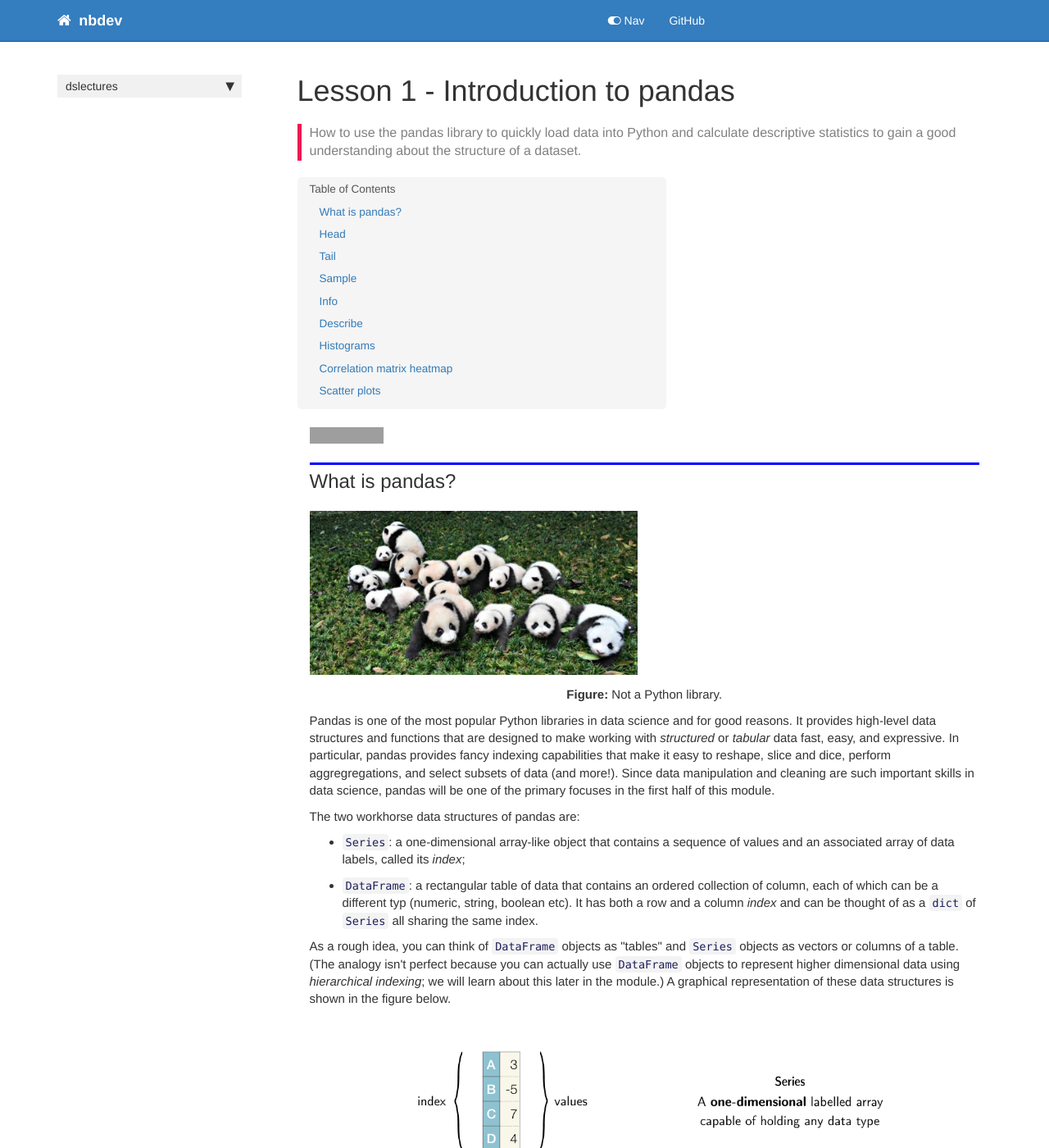
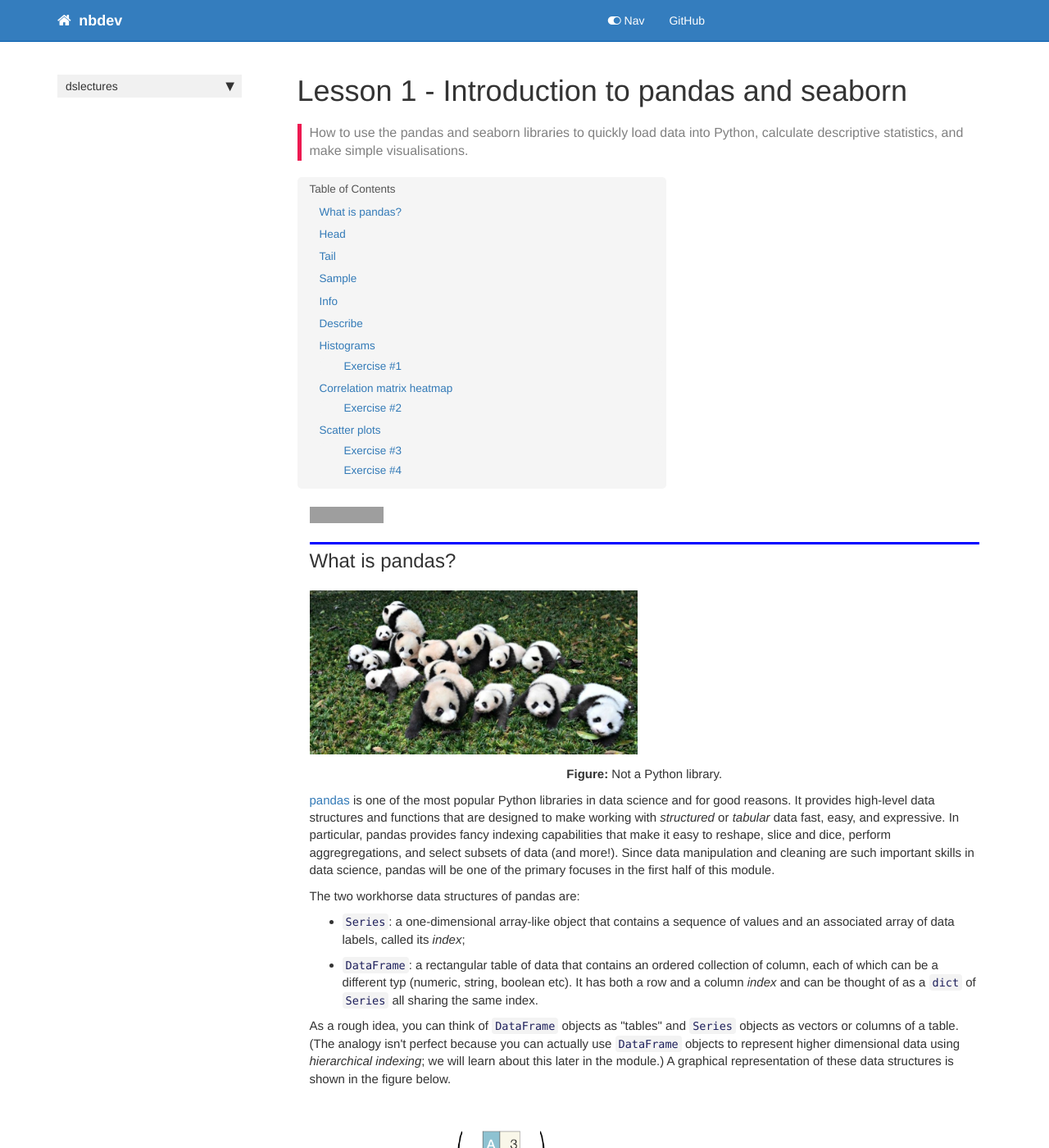
Before and after one commit to lewtun/dslectures, a Jekyll site: the page built from docs/lesson01_intro-to-pandas.html, in a window 1280 px wide and 1400 px high. Shown: the whole window at 82% size. Built offline with Jekyll 4.4.1, drawn with Linux system fonts in a browser that asks for light colours; nearby versions of some CDN libraries; comment, search, counter and statistics services are not loaded; some of the changed text lies outside the part shown; grey boxes are pictures that could not be loaded.

Commit message:
Add docs files from build

```diff
--- a/docs/_data/sidebars/home_sidebar.yml
+++ b/docs/_data/sidebars/home_sidebar.yml
@@ -13,7 +13,7 @@
       title: Core library
       url: /core
     - output: web,pdf
-      title: Lesson 1 - Introduction to pandas
+      title: Lesson 1 - Introduction to pandas and seaborn
       url: /lesson01_intro-to-pandas
     - output: web,pdf
       title: Lesson 09 - Overfitting
--- a/docs/lesson01_intro-to-pandas.html
+++ b/docs/lesson01_intro-to-pandas.html
@@ -1,11 +1,11 @@
 ---
 
-title: Lesson 1 - Introduction to pandas
+title: Lesson 1 - Introduction to pandas and seaborn
 
 keywords: fastai
 sidebar: home_sidebar
 
-summary: "How to use the pandas library to quickly load data into Python and calculate descriptive statistics to gain a good understanding about the structure of a dataset."
+summary: "How to use the pandas and seaborn libraries to quickly load data into Python, calculate descriptive statistics, and make simple visualisations."
 ---
 <!--
 
@@ -32,7 +32,7 @@
 <div class="cell border-box-sizing text_cell rendered"><div class="inner_cell">
 <div class="text_cell_render border-box-sizing rendered_html">
 <h2 id="What-is-pandas?">What is pandas?<a class="anchor-link" href="#What-is-pandas?">&#182;</a></h2><p>{% include image.html max-width="400" file="/dslectures/images/pandas.jpeg" %}</p>
-<p style="text-align: center;"> <b>Figure:</b> Not a Python library. </p><p>Pandas is one of the most popular Python libraries in data science and for good reasons. It provides high-level data structures and functions that are designed to make working with <em>structured</em> or <em>tabular</em> data fast, easy, and expressive. In particular, pandas provides fancy indexing capabilities that make it easy to reshape, slice and dice, perform aggregregations, and select subsets of data (and more!). Since data manipulation and cleaning are such important skills in data science, pandas will be one of the primary focuses in the first half of this module.</p>
+<p style="text-align: center;"> <b>Figure:</b> Not a Python library. </p><p><a href="https://pandas.pydata.org/">pandas</a> is one of the most popular Python libraries in data science and for good reasons. It provides high-level data structures and functions that are designed to make working with <em>structured</em> or <em>tabular</em> data fast, easy, and expressive. In particular, pandas provides fancy indexing capabilities that make it easy to reshape, slice and dice, perform aggregregations, and select subsets of data (and more!). Since data manipulation and cleaning are such important skills in data science, pandas will be one of the primary focuses in the first half of this module.</p>
 <p>The two workhorse data structures of pandas are:</p>
 <ul>
 <li><code>Series</code>: a one-dimensional array-like object that contains a sequence of values and an associated array of data labels, called its <em>index</em>;</li>
@@ -45,8 +45,18 @@
 <div class="highlight"><pre><span></span><span class="kn">import</span> <span class="nn">pandas</span> <span class="k">as</span> <span class="nn">pd</span>
 </pre></div>
 <p>which is the accepted convention in the community. Thus whenever you see <code>pd</code> in code, you know it's referring to pandas.</p>
-<hr>
-<p><strong>You should know</strong></p>
+
+</div>
+</div>
+</div>
+<div class="cell border-box-sizing text_cell rendered"><div class="inner_cell">
+<div class="text_cell_render border-box-sizing rendered_html">
+<h1 id="Import-libraries">Import libraries<a class="anchor-link" href="#Import-libraries">&#182;</a></h1>
+</div>
+</div>
+</div>
+<div class="cell border-box-sizing text_cell rendered"><div class="inner_cell">
+<div class="text_cell_render border-box-sizing rendered_html">
 <p>To use any Python library in your code you first have to make it accessible, i.e. you have to <em>import</em> it. For example, executing</p>
 <div class="highlight"><pre><span></span><span class="n">current_time</span> <span class="o">=</span> <span class="n">datetime</span><span class="o">.</span><span class="n">datetime</span><span class="o">.</span><span class="n">now</span><span class="p">()</span>
 </pre></div>
@@ -62,14 +72,7 @@
 <span class="n">current_time</span><span class="o">.</span><span class="n">isoformat</span><span class="p">()</span>
 </pre></div>
 <p>which should return a datetime string in <a href="https://en.wikipedia.org/wiki/ISO_8601">ISO format</a> like <code>'2019-02-24T13:15:33.512181'</code>. See <a href="https://www.codementor.io/sheena/python-path-virtualenv-import-for-beginners-du107r3o1">this article</a> for a nice summary about imports and what scope means in the context of Python.</p>
-<hr>
 
-</div>
-</div>
-</div>
-<div class="cell border-box-sizing text_cell rendered"><div class="inner_cell">
-<div class="text_cell_render border-box-sizing rendered_html">
-<h1 id="Import-libraries">Import libraries<a class="anchor-link" href="#Import-libraries">&#182;</a></h1>
 </div>
 </div>
 </div>
@@ -923,10 +926,44 @@
 </div>
 <div class="cell border-box-sizing text_cell rendered"><div class="inner_cell">
 <div class="text_cell_render border-box-sizing rendered_html">
-<p>We see there are 20,640 rows in the dataset and that the <code>total_bedrooms</code> column is missing values because it has less than 20,640 non-null values.</p>
+<p>We see there are 20,640 rows in the dataset and that the <code>total_bedrooms</code> column is missing values because it has less than 20,640 non-null values. We also see that <code>ocean_proximity</code> is of <code>object</code> type, which suggests it is a <code>str</code> - to see how many districts belong to each category we can use the <code>DataFrame.value_counts</code> method:</p>
 
 </div>
 </div>
+</div>
+<div class="cell border-box-sizing code_cell rendered">
+<div class="input">
+
+<div class="inner_cell">
+    <div class="input_area">
+<div class=" highlight hl-ipython3"><pre><span></span><span class="n">housing_data</span><span class="p">[</span><span class="s1">&#39;ocean_proximity&#39;</span><span class="p">]</span><span class="o">.</span><span class="n">value_counts</span><span class="p">()</span>
+</pre></div>
+
+    </div>
+</div>
+</div>
+
+<div class="output_wrapper">
+<div class="output">
+
+<div class="output_area">
+
+
+
+<div class="output_text output_subarea output_execute_result">
+<pre>&lt;1H OCEAN     9136
+INLAND        6551
+NEAR OCEAN    2658
+NEAR BAY      2290
+ISLAND           5
+Name: ocean_proximity, dtype: int64</pre>
+</div>
+
+</div>
+
+</div>
+</div>
+
 </div>
 <div class="cell border-box-sizing text_cell rendered"><div class="inner_cell">
 <div class="text_cell_render border-box-sizing rendered_html">
@@ -1194,6 +1231,15 @@
 </div>
 <div class="cell border-box-sizing text_cell rendered"><div class="inner_cell">
 <div class="text_cell_render border-box-sizing rendered_html">
+<hr>
+<h3 id="Exercise-#1">Exercise #1<a class="anchor-link" href="#Exercise-#1">&#182;</a></h3><p>Create a histogram of the <code>median_income</code> attribute. Does it look like it was expressed in US dollars? What do you think might explain the possible range of values in the data?</p>
+<hr>
+
+</div>
+</div>
+</div>
+<div class="cell border-box-sizing text_cell rendered"><div class="inner_cell">
+<div class="text_cell_render border-box-sizing rendered_html">
 <h2 id="Correlation-matrix-heatmap">Correlation matrix heatmap<a class="anchor-link" href="#Correlation-matrix-heatmap">&#182;</a></h2>
 </div>
 </div>
@@ -1265,7 +1311,19 @@
 </div>
 <div class="cell border-box-sizing text_cell rendered"><div class="inner_cell">
 <div class="text_cell_render border-box-sizing rendered_html">
-<p>As expected, <code>median_house_value</code> correlates perfectly with itself. We also see a few other variables have mild to weak positive correlations with the target - let's use them to build our heatmap! By default, seaborn uses strong positive correlations are shown in lighter shades:</p>
+<hr>
+<h3 id="Exercise-#2">Exercise #2<a class="anchor-link" href="#Exercise-#2">&#182;</a></h3><ul>
+<li>Which attribute is the most promising to predict the median house value?</li>
+<li>How can you interpret the small negative correlation between the latitude and the median house value?</li>
+</ul>
+<hr>
+
+</div>
+</div>
+</div>
+<div class="cell border-box-sizing text_cell rendered"><div class="inner_cell">
+<div class="text_cell_render border-box-sizing rendered_html">
+<p>Let's now build our heatmap! By default, seaborn uses strong positive correlations are shown in lighter shades:</p>
 
 </div>
 </div>
@@ -1399,13 +1457,10 @@
 </div>
 <div class="cell border-box-sizing text_cell rendered"><div class="inner_cell">
 <div class="text_cell_render border-box-sizing rendered_html">
-<h1 id="Exercise">Exercise<a class="anchor-link" href="#Exercise">&#182;</a></h1>
-</div>
-</div>
-</div>
-<div class="cell border-box-sizing text_cell rendered"><div class="inner_cell">
-<div class="text_cell_render border-box-sizing rendered_html">
-<p>Visit the seaborn <a href="https://seaborn.pydata.org/">website</a> and explore the available plotting functions and apply them to attributes in the housing dataset.</p>
+<hr>
+<h3 id="Exercise-#3">Exercise #3<a class="anchor-link" href="#Exercise-#3">&#182;</a></h3><p>Why do you think we see a horizontal line at around $500,000?</p>
+<h3 id="Exercise-#4">Exercise #4<a class="anchor-link" href="#Exercise-#4">&#182;</a></h3><p>Visit the seaborn <a href="https://seaborn.pydata.org/">website</a> and explore the available plotting functions and apply them to attributes in the housing dataset.</p>
+<hr>
 
 </div>
 </div>
--- a/docs/sidebar.json
+++ b/docs/sidebar.json
@@ -2,7 +2,7 @@
   "dslectures": {
     "Overview": "/",
     "Core library": "/core",
-    "Lesson 1 - Introduction to pandas": "/lesson01_intro-to-pandas",
+    "Lesson 1 - Introduction to pandas and seaborn": "/lesson01_intro-to-pandas",
     "Lesson 09 - Overfitting": "/lesson09-overfitting",
     "Lesson 10 - Neighbours and clustering": "/lesson10-k-means",
     "Lesson 12 - Natural Language Processing I": "/lesson12-nlp-1",
```
